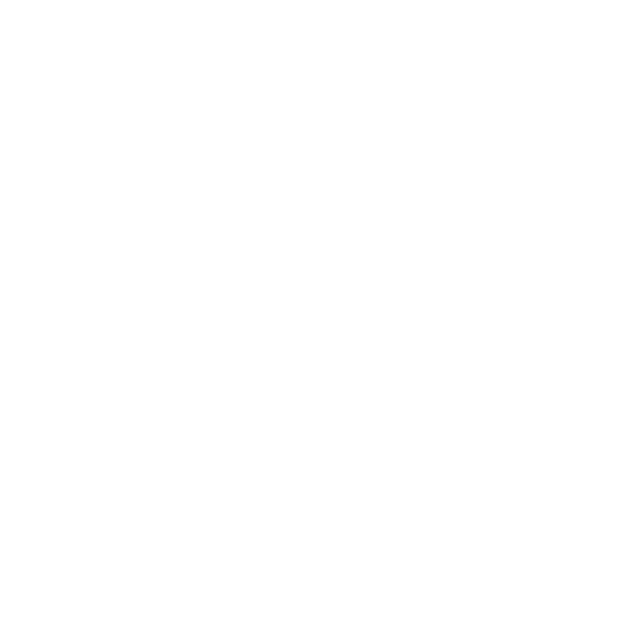
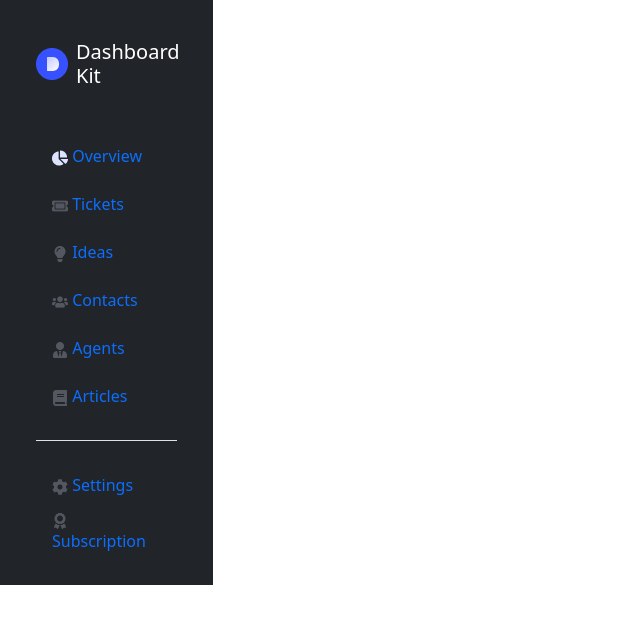
Before and after one commit to DanaSadek/inm320-frontendframework-group10, a website: page public/index.html in a window 1280 px wide. Shown: the whole page, without its empty margins (0-640 px from the left). Drawn offline with nearby package versions, Linux system fonts and the light colour scheme.

Commit message:
added sidebar

```diff
--- a/public/index.html
+++ b/public/index.html
@@ -13,7 +13,48 @@
 </head>
 <body>
   <div class="container-fluid">
+    <div class="row">
+        <!-- Sidebar start -->
+        <nav class="col-md-3 col-lg-2 d-md-block bg-dark text-white">
+               <div class="d-flex flex-column p-4">
+                   <div class="d-flex align-items-center mb-5 mt-3">
+                       <a href="#" class="nav-link text-white d-flex align-items-center">
+                           <img src="./assets/images/logo.png" alt="User Picture" class="me-2">
+                           <h5 class="sidebar-header mb-0">Dashboard Kit</h5>
+                       </a>
+                   </div>
+                   <ul class="nav flex-column">
+                       <li class="nav-item mb-2">
+                           <a href="#" class="nav-link"> <img src="./assets/images/1. overview.png" alt="pie icon"> Overview</a>
+                       </li>
+                       <li class="nav-item mb-2">
+                           <a href="#" class="nav-link"><img src="./assets/images/2. tickets.png" alt="ticket icon"> Tickets</a>
+                       </li>
+                       <li class="nav-item mb-2">
+                           <a href="#" class="nav-link"><img src="./assets/images/3. ideas.png" alt="light bulb icon"> Ideas</a>
+                       </li>
+                       <li class="nav-item mb-2">
+                           <a href="#" class="nav-link"><img src="./assets/images/4. contacts.png" alt="contacts icon"> Contacts</a>
+                       </li>
+                       <li class="nav-item mb-2">
+                           <a href="#" class="nav-link"><img src="./assets/images/5. agents.png" alt="person icon"> Agents</a>
+                       </li>
+                       <li class="nav-item mb-4">
+                           <a href="#" class="nav-link"><img src="./assets/images/6. articles.png" alt="book icon"> Articles</a>
+                       </li>
+                       <li class="border-bottom"></li>
+                       <li class="nav-item mt-4">
+                           <a href="#" class="nav-link "><img src="./assets/images/a_1. settings.png" alt="gear icon"> Settings</a>
+                       </li>
+                       <li class="nav-item">
+                           <a href="#" class="nav-link"><img src="./assets/images/a_2. subscription.png" alt="ribbon icon"> Subscription</a>
+                       </li>
+                   </ul>
+               </div>
+           </nav>
+           <!-- Sidebar end -->
+    </div>
+ </div>
 
-  </div>
 </body>
 </html>
```
